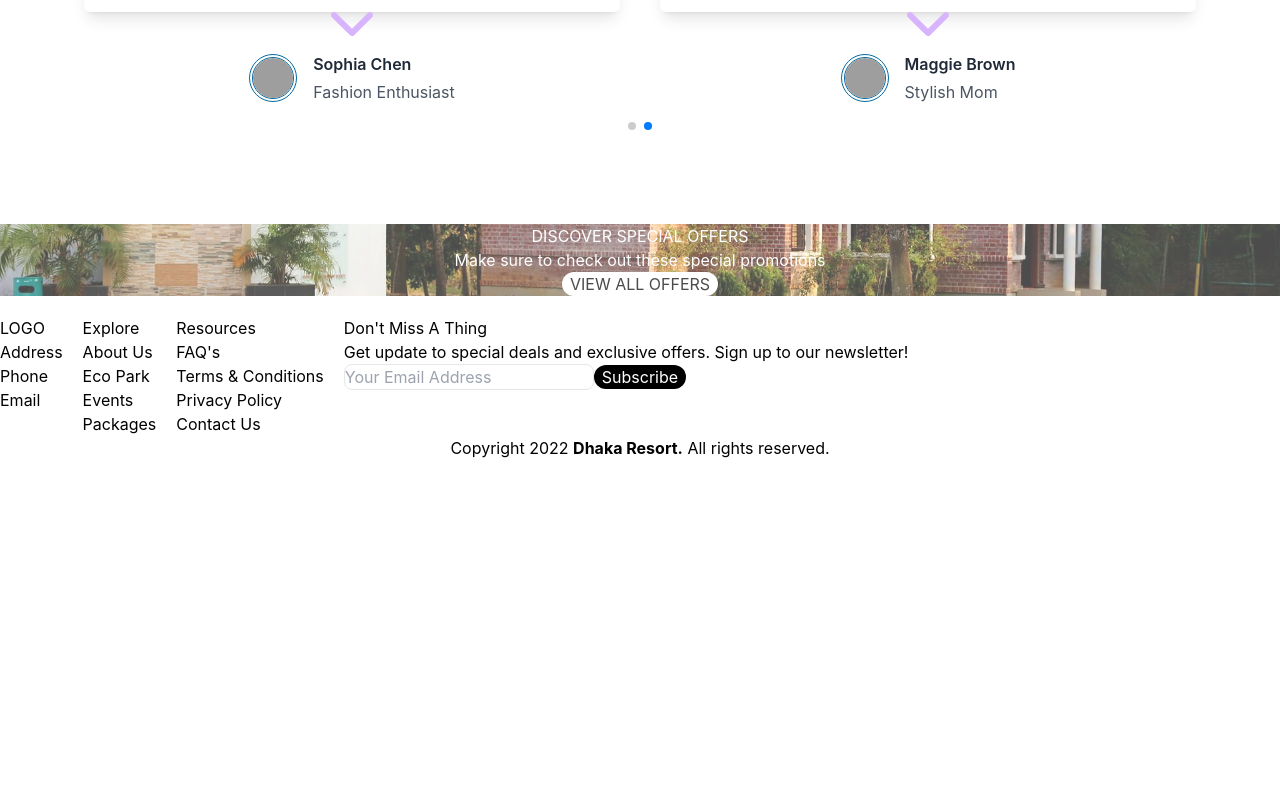
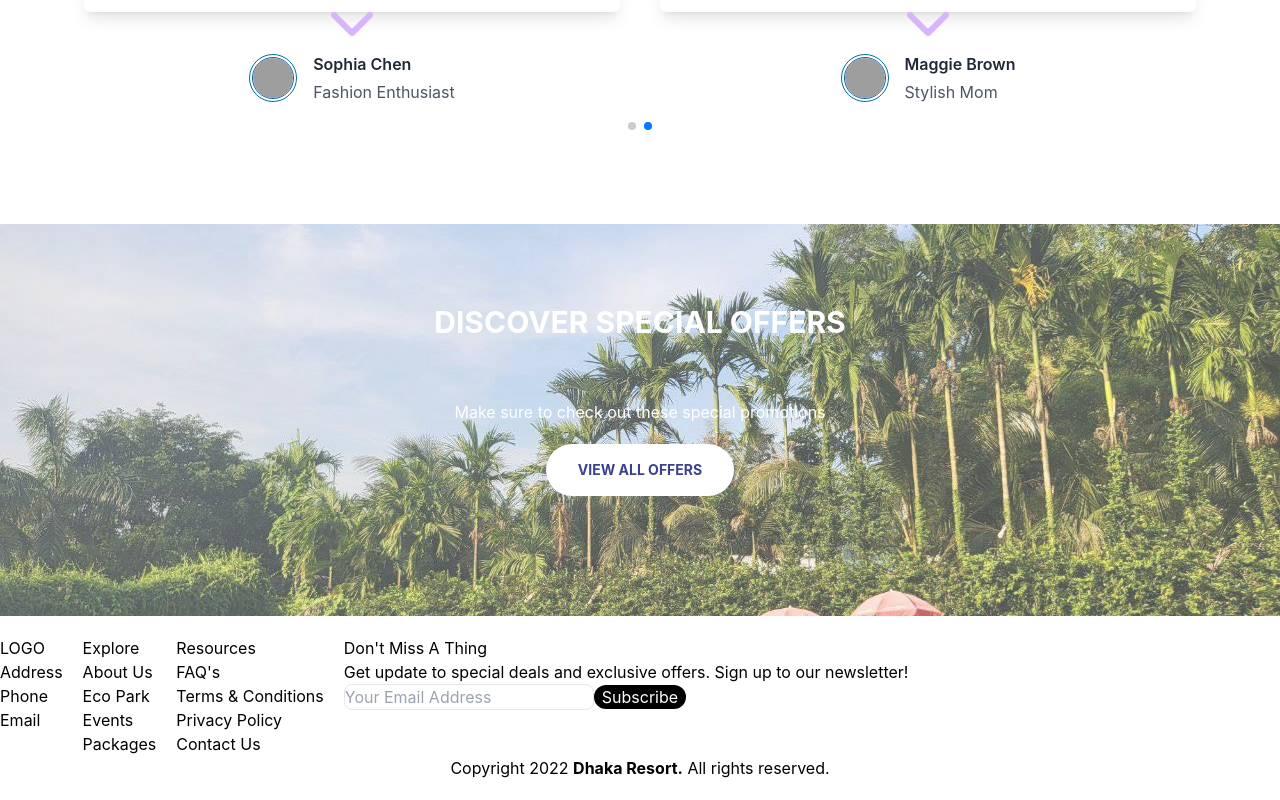
Before and after one commit to zobayertihan/Resort_Homepage, a React (Create React App) app: page / in a window 1280 px wide. Shown: the part 2910-3710 px from the top of the page. Before the commit the page ends 3390 px from the top, so only its background shows below. Built offline with nearby package versions, Linux system fonts and the light colour scheme; grey boxes are pictures that could not be loaded.

Commit message:
Offers page updated

```diff
--- a/src/App.js
+++ b/src/App.js
@@ -13,7 +13,7 @@ function App() {
   return (
     <div>
       <Header></Header>
-      <Navbar className='fixed'></Navbar>
+      <Navbar></Navbar>
       <Banner></Banner>
       <Reserve></Reserve>
       <Resort></Resort>
--- a/src/Pages/Offers.js
+++ b/src/Pages/Offers.js
@@ -2,11 +2,11 @@ import React from 'react';
 
 const Offers = () => {
     return (
-        <div className='bg-image'>
-            <h1 className='text-center text-white'>DISCOVER SPECIAL OFFERS</h1>
-            <p className='text-center text-white'>Make sure to check out these special promotions</p>
-            <div className='flex justify-center'>
-                <button className='rounded-full bg-white text-black px-2'>VIEW ALL OFFERS</button>
+        <div className='bg-image3 mx-auto h-[200px] py-10'>
+            <h1 className='text-center text-white font-bold text-3xl p-10'>DISCOVER SPECIAL OFFERS</h1>
+            <p className='text-center text-white p-5'>Make sure to check out these special promotions</p>
+            <div className='flex justify-center pb-20'>
+                <button className='rounded-full bg-white text-sm text-[#3a4190] px-8 py-4 font-bold'>VIEW ALL OFFERS</button>
             </div>
         </div>
     );
--- a/src/styles.css
+++ b/src/styles.css
@@ -29,6 +29,28 @@
     z-index: 1;
 }
 
+.bg-image3 {
+    position: relative;
+    height: 100%;
+}
+
+.bg-image3::before {
+    content: "";
+    position: absolute;
+    top: 0;
+    left: 0;
+    right: 0;
+    bottom: 0;
+    background-image: url('./Assets/SP.jpg');
+    background-size: cover;
+    background-position: center;
+    opacity: 0.7;
+}
+
+.bg-image3>* {
+    position: relative;
+    z-index: 1;
+}
 
 .logo {
     position: absolute;
```
